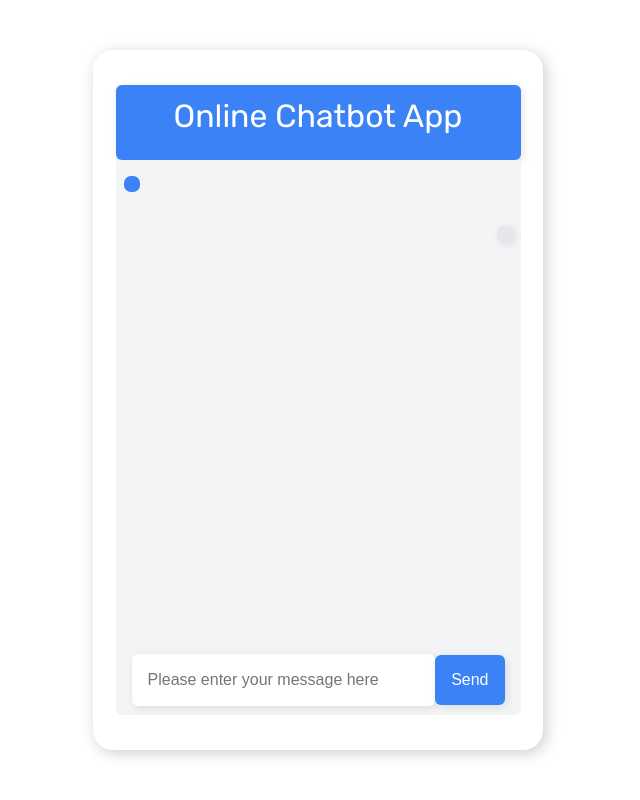
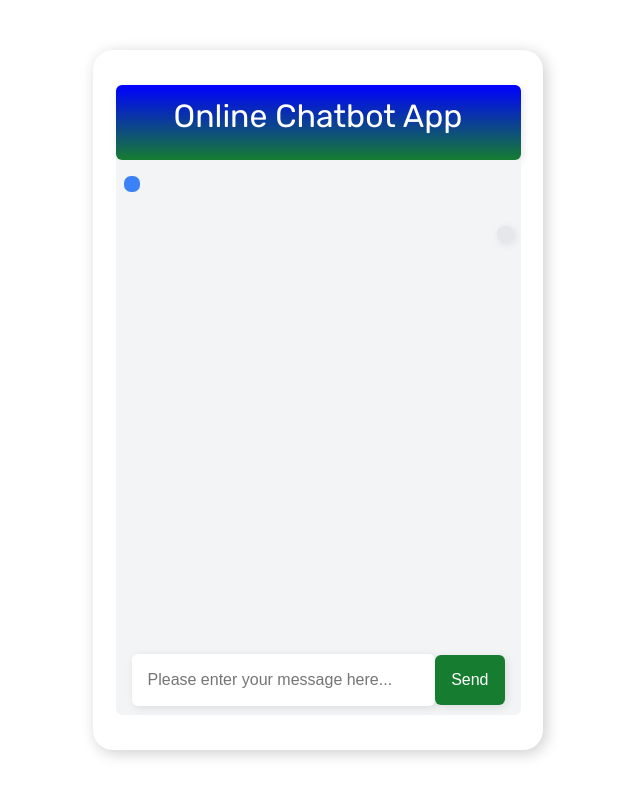
Before and after one commit to GUEKOUE/Quick_Chatbot, a PHP site: page /bot.php in a window 1280 px wide. Shown: the whole page, without its empty margins (322-962 px from the left). Run offline with PHP 8.4, Linux system fonts and the light colour scheme.

Commit message:
modify AJAX request and css

```diff
--- a/bot.css
+++ b/bot.css
@@ -32,7 +32,7 @@ body{
   width: 100%;
   height: 10%;
   border-radius: 6px;
-  background: #3B82F6;
+  background: linear-gradient(blue, #167d30);
   color: white;
   text-align: center;
   font-size: 2rem;
@@ -109,7 +109,7 @@ body{
   text-align: center;
   width: 20%;
   color: white;
-  background: #3B82F6;
+  background: #167d30;
   cursor: pointer;
   border: none;
   border-radius: 6px;
--- a/bot.php
+++ b/bot.php
@@ -21,7 +21,7 @@
             </div>
 
             <div id="body">
-                <!-- ========== This section will be dynamically inserted from JavaScript ========= -->
+                <!-- This section will be dynamically inserted from JavaScript -->
                 <div class="userSection">
                     <div class="messages user-message">
 
@@ -38,19 +38,20 @@
             </div>
 
             <div id="inputArea">
-                <input type="text" name="messages" id="userInput" placeholder="Please enter your message here" required>
+                <input type="text" name="messages" id="userInput" placeholder="Please enter your message here..." required>
                 <input type="submit" id="send" value="Send">
             </div>
         </div>
     </div>
+
     <script type="text/javascript">
 
         document.querySelector("#send").addEventListener("click", async () => {
+
             let xhr = new XMLHttpRequest();
             var userMessage = document.querySelector("#userInput").value
 
-            let userHtml = '<div class="userSection">'+'<div class="messages user-message">'+userMessage+'</div>'+
-            '<div class="seperator"></div>'+'</div>'
+            let userHtml = '<div class="userSection">'+'<div class="messages user-message">'+userMessage+'</div>'+'<div class="seperator"></div>'+'</div>'
 
             document.querySelector('#body').innerHTML+= userHtml;
 
@@ -59,13 +60,11 @@
             xhr.send(`messageValue=${userMessage}`);
 
             xhr.onload = function () {
-                let botHtml = '<div class="botSection">'+'<div class="messages bot-reply">'+this.responseText+'</div>'+
-                '<div class="seperator"></div>'+'</div>'
+                let botHtml = '<div class="botSection">'+'<div class="messages bot-reply">'+this.responseText+'</div>'+'<div class="seperator"></div>'+'</div>'
 
                 document.querySelector('#body').innerHTML+= botHtml;
             }
         })
-
     </script>
 </body>
 </html>
```
